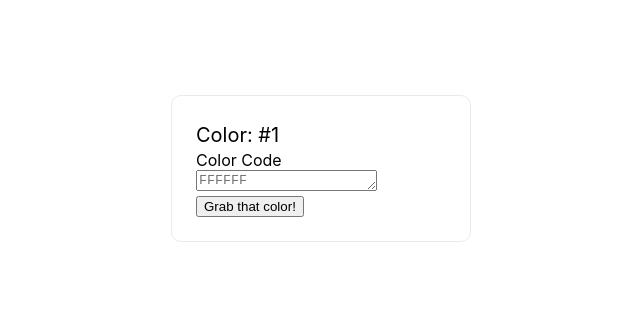
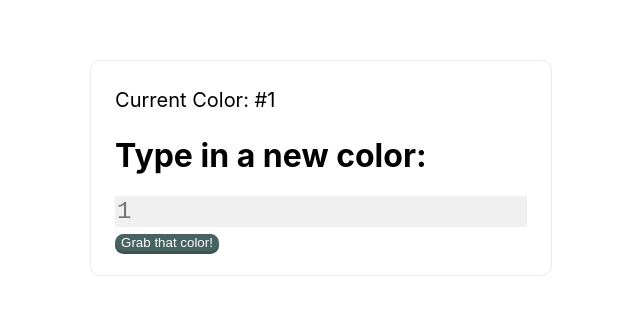
Before and after one commit to ryanjames1729/hex-color-picker, a Next.js app: page /1 in a window 1280 px wide. Shown: the part 262-576 px from the top of the page, without its empty margins (319-959 px from the left). Built offline with nearby package versions, Linux system fonts and the light colour scheme.

Commit message:
updated css

```diff
--- a/pages/[color_code]/index.js
+++ b/pages/[color_code]/index.js
@@ -12,10 +12,14 @@ const Color = () => {
   const handleSubmit = event => {
     event.preventDefault();
 
-    const color_redirect = event.target.color_code.value;
+    let color_redirect = event.target.color_code.value;
+    if(color_redirect.length > 0) {
+        color_redirect = color_redirect.toUpperCase();
         console.log(color_redirect)
 
         router.push('/' + color_redirect);
+    } else { router.push('/FFFFFF') }
+
   }
 
   return (
@@ -23,20 +27,26 @@ const Color = () => {
     <div style={{ backgroundColor: bgcolor, height: '100vh', marginTop: -20, padding: 50 }}>
         <div className={styles.main}>
             <div className={styles.card}>
-                <p>Color: {bgcolor}</p>
+                <p>Current Color: {bgcolor}</p>
+                <div>
+                    <h1>Type in a new color:</h1>
                     <form
                     onSubmit={handleSubmit}>
-              <label htmlFor="color_code">Color Code</label>
+                    <label htmlFor="color_code"></label>
                     <textarea
                         name="color_code"
-                placeholder="FFFFFF"
+                        placeholder={color_code}
                         id="color_code"
                         rows={1}
+                        maxlength={6}
+                        className={styles.textarea}
                     />
                     <button
                         type="submit"
+                        className={styles.button}
                     >Grab that color!</button>
                     </form>
+                </div>
             </div>
         </div>
 
--- a/pages/index.js
+++ b/pages/index.js
@@ -31,7 +31,7 @@ export default function Home() {
         </h1>
 
         <p className={styles.description}>
-          Get started by typig in a color below.
+          Get started by typing in a color below.
         </p>
 
         <div className={styles.container}>
--- a/styles/Home.module.css
+++ b/styles/Home.module.css
@@ -90,14 +90,14 @@
   border: 1px solid #eaeaea;
   border-radius: 10px;
   transition: color 0.15s ease, border-color 0.15s ease;
-  max-width: 300px;
+  max-width: 500px;
   background-color: white;
 }
 
 .card:hover,
 .card:focus,
 .card:active {
-  color: #0070f3;
+  /* color: #0070f3; */
   border-color: #0070f3;
 }
 
@@ -117,6 +117,28 @@
   margin-left: 0.5rem;
 }
 
+.textarea {
+  width: 100%;
+  height: 100%;
+  border: none;
+  resize: none;
+  font-size: 1.5rem;
+  background-color: #F0F0F0;
+}
+
+.button {
+  background-color: #466362;
+  box-shadow: 0 3px 0 #3B5453;
+  border: none;
+  border-radius: 12px;
+  color: white;
+}
+
+.button:active {
+  box-shadow: none;
+  transform: translateY(3px);
+}
+
 @media (max-width: 600px) {
   .grid {
     width: 100%;
```
Lines whose indentation alone changed are shown as unchanged.
